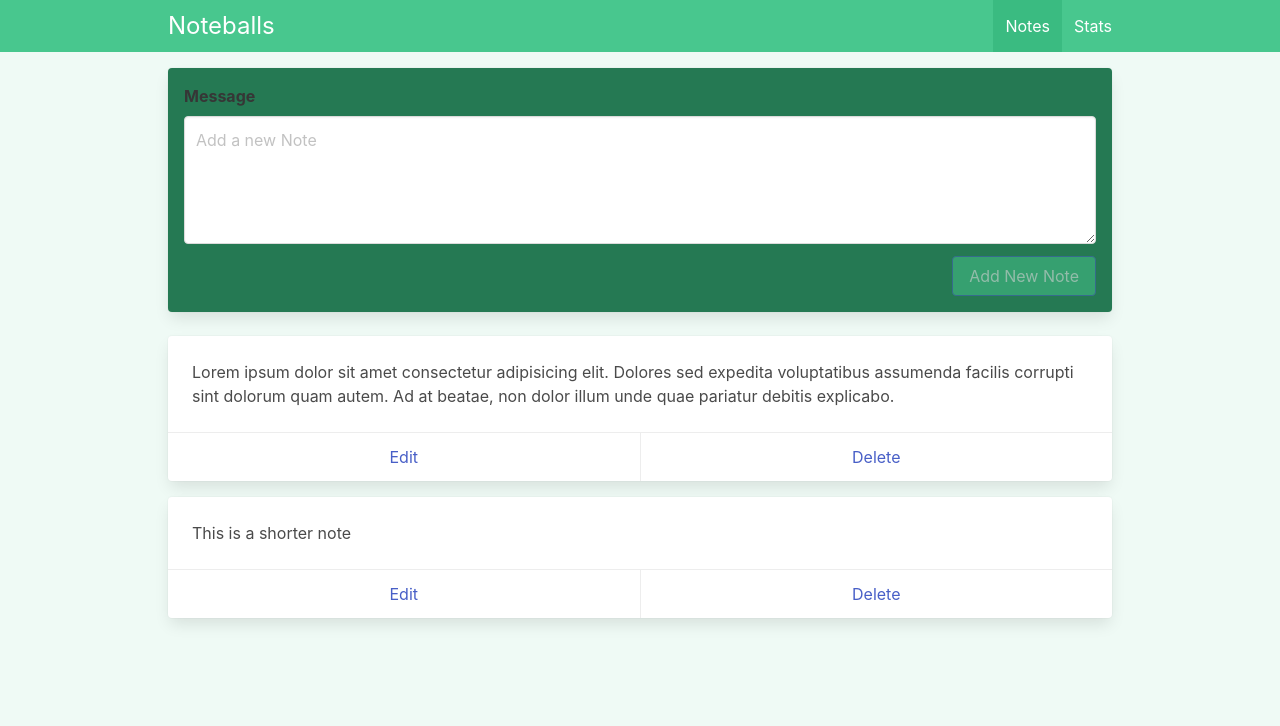
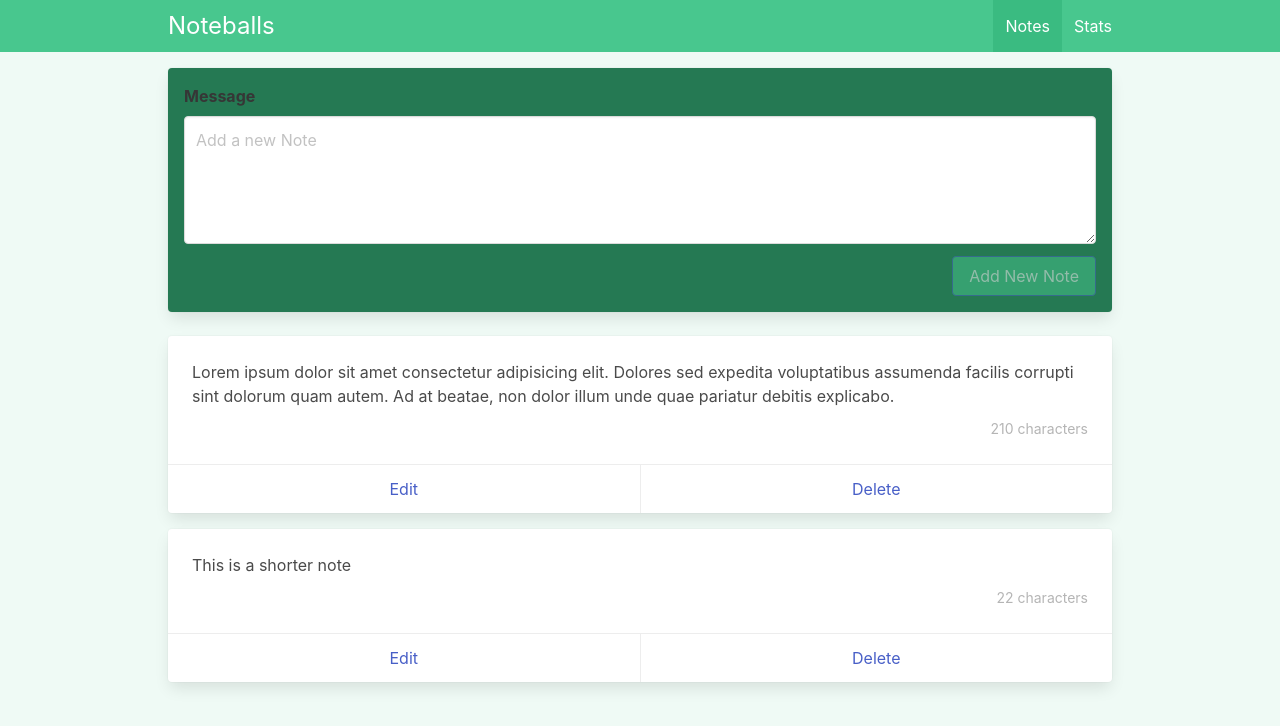
Before and after one commit to miguelfervi/vue-composition-api-noteballs, a Vue app: page /#/ in a window 1280 px wide. Shown: the top 726 px of the page. Built offline with nearby package versions, Linux system fonts and the light colour scheme.

Commit message:
delete note

```diff
--- a/src/components/Notes/Note.vue
+++ b/src/components/Notes/Note.vue
@@ -3,16 +3,20 @@
       <div class="card-content">
         <div class="content">
           {{ note.content }}
+          <div class="has-text-right has-text-grey-light mt-2">
+            <small>{{ characterLength }}</small>
+          </div>
         </div>
       </div>
       <footer class="card-footer">
         <a href="#" class="card-footer-item">Edit</a>
-        <a href="#" class="card-footer-item">Delete</a>
+        <a @click.prevent="handleDeleteClick" href="#" class="card-footer-item">Delete</a>
       </footer>
     </div>
 </template>
 
 <script setup>
+import { computed } from 'vue'
 
 const props = defineProps({
     note: {
@@ -21,4 +25,16 @@ const props = defineProps({
     }
 })
 
+const emit = defineEmits(['deleteClicked'])
+
+const characterLength = computed(() => {
+  const length = props.note.content.length
+  let description = length > 1 ? 'characters' : 'character'
+  return `${props.note.content.length} ${description}`
+})
+
+const handleDeleteClick = () => {
+  emit('deleteClicked', props.note.id)
+}
+
 </script>
--- a/src/views/ViewNotes.vue
+++ b/src/views/ViewNotes.vue
@@ -15,7 +15,7 @@
       </div>
     </div>
 
-    <Note v-for="note in notes" key="note.id" :note="note" />
+    <Note v-for="note in notes" key="note.id" :note="note" @deleteClicked="deleteNote" />
 
   </div>
 </template>
@@ -55,4 +55,8 @@ const addNote = () => {
   newNote.value = ''
   newNoteRef.value.focus()
 }
+
+const deleteNote = idToDelete => {
+  notes.value = notes.value.filter(note => { return note.id !== idToDelete})
+}
 </script>
```
